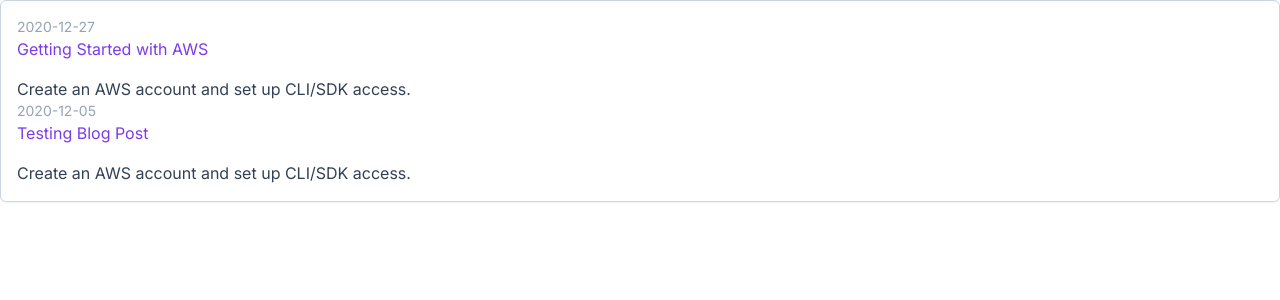
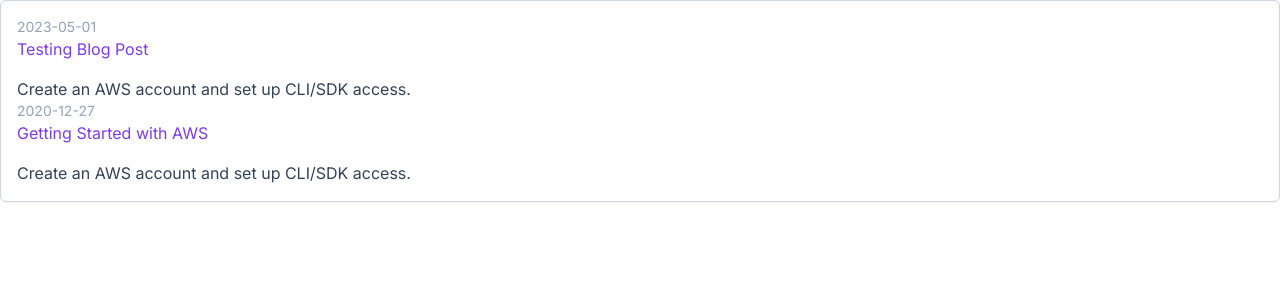
Before and after one commit to FesoQue/uncaught-md-blog, a Next.js app: page / in a window 1280 px wide. Shown: the top 300 px of the page. Built offline with nearby package versions, Linux system fonts and the light colour scheme.

Commit message:
feat: add dynamic metadata

```diff
--- a/app/posts/[slug]/page.tsx
+++ b/app/posts/[slug]/page.tsx
@@ -1,23 +1,38 @@
 import Markdown from "markdown-to-jsx";
-import getPostMetadata from "@/lib/getposts";
-import { getPostContent } from "@/lib/getposts";
+import getPostMetadata, { getPostContent } from "@/lib/getposts";
+import { PageProps } from "@/types";
+import { Metadata } from "next";
+import { notFound } from "next/navigation";
 
-interface PageProps {
-  params: {
-    slug: string;
+export async function generateMetadata({
+  params,
+}: PageProps): Promise<Metadata> {
+  const page = await getPostContent(params.slug);
+
+  if (!page) {
+    return {};
+  }
+  return {
+    title: page.data.title,
+    description: page.data.subtitle,
   };
 }
 
-export const generateStaticParams = async () => {
-  const posts = getPostMetadata();
-  return posts.map((post) => ({
+export async function generateStaticParams(): Promise<PageProps["params"][]> {
+  return getPostMetadata().map((post) => ({
     slug: post.slug,
   }));
-};
+}
 
-const PostPage = ({ params }: PageProps) => {
-  const slug = params.slug;
-  const post = getPostContent(slug);
+const PostPage = async ({ params }: PageProps) => {
+  const slug = params?.slug;
+  const post = await getPostContent(slug);
+  const allPosts = await getPostMetadata().find((post) => post.slug === slug);
+
+  if (!allPosts || !post) {
+    notFound();
+  }
+
   return (
     <div>
       <div className="my-12 text-center">
--- a/lib/getposts.tsx
+++ b/lib/getposts.tsx
@@ -1,6 +1,7 @@
 import fs from "fs";
 import matter from "gray-matter";
 import { PostMetaType } from "@/types";
+import { notFound } from "next/navigation";
 
 const getPostMetadata = (): PostMetaType[] => {
   const folder = "posts/";
@@ -11,6 +12,7 @@
   const posts = markdownPosts.map((fileName) => {
     const fileContents = fs.readFileSync(`posts/${fileName}`, "utf8");
     const matterResult = matter(fileContents);
+
     return {
       title: matterResult.data.title,
       date: matterResult.data.date,
@@ -19,13 +21,16 @@
     };
   });
 
-  return posts;
+  return posts.sort((a, b) => (a.date < b.date ? 1 : -1));
 };
 
-export const getPostContent = (slug: string) => {
+export const getPostContent = async (slug: string) => {
   const folder = "posts/";
   const file = `${folder}${slug}.md`;
-  const content = fs.readFileSync(file, "utf8");
+  const content = fs?.readFileSync(file, "utf8");
+  if (!content) {
+    return notFound();
+  }
   const matterResult = matter(content);
   return matterResult;
 };
--- a/posts/testing.md
+++ b/posts/testing.md
@@ -1,7 +1,7 @@
 ---
 title: "Testing Blog Post"
 subtitle: "Create an AWS account and set up CLI/SDK access."
-date: "2020-12-05"
+date: "2023-05-01"
 ---
 
 "Cloud computing" plays a vital role in the creation of software products and services. It's also one of the most highly sought-after skills in the tech industry.
```
Also changed, not shown: types/index.tsx (+7 -0 lines).
